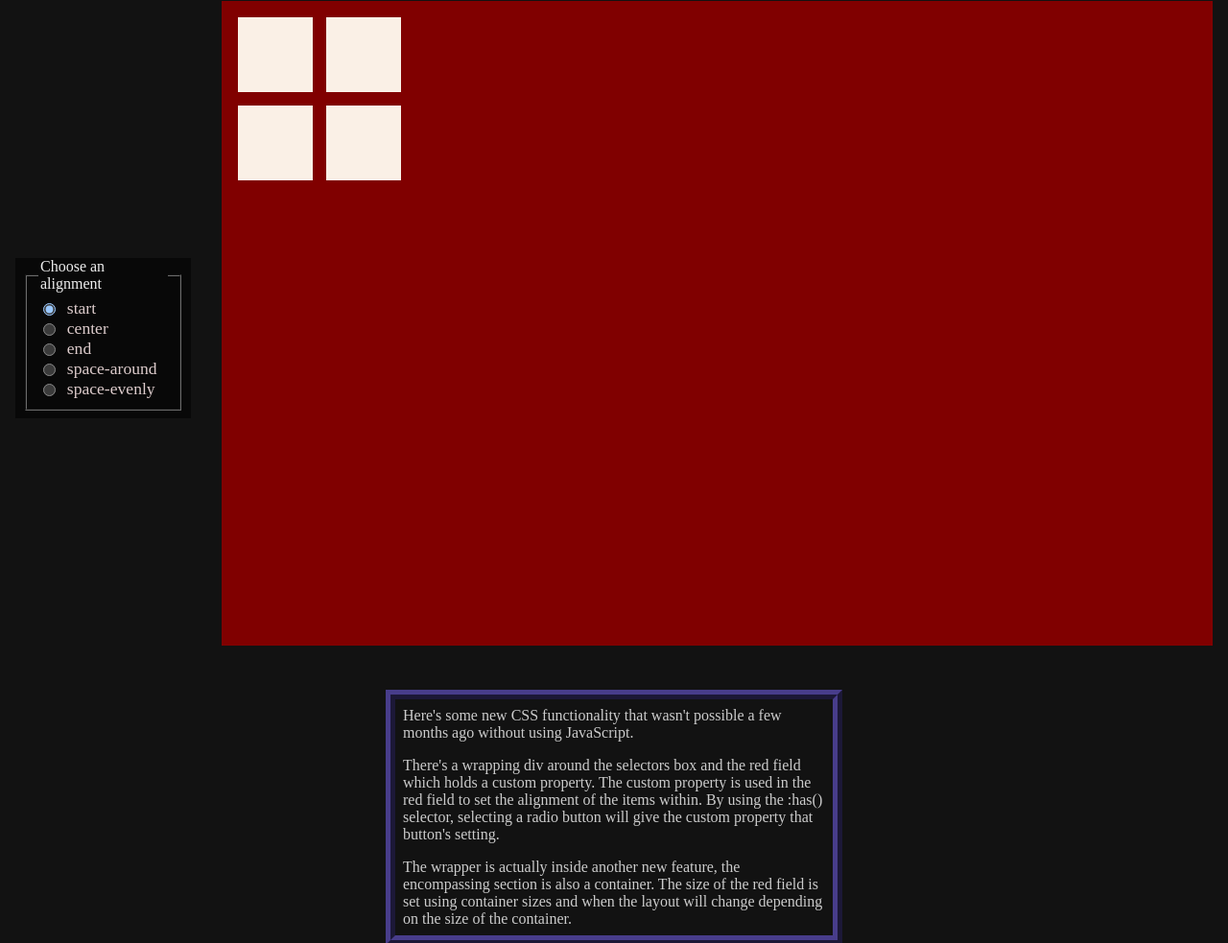
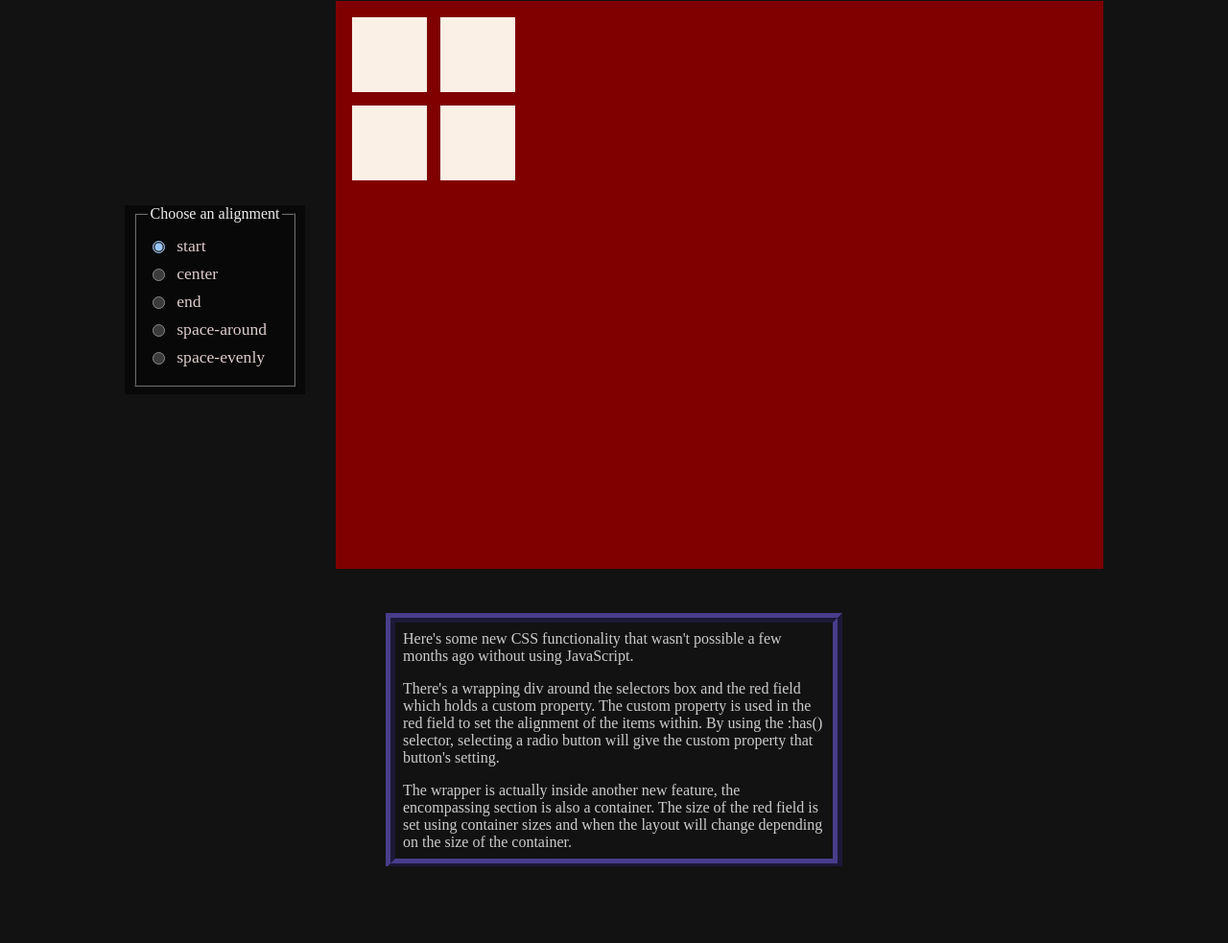
Before and after one commit to Octanoz/Searchlight, a plain HTML site: page index.html in a window 1280 px wide. Shown: the part 1511-2494 px from the top of the page at 96% size. After the commit the page ends 2414 px from the top, so only its background shows below. Drawn offline with Linux system fonts and the light colour scheme.

Commit message:
Decreased the size of the red field for both desktop and mobile devices and added some padding to the radio button divs.

```diff
--- a/styles.css
+++ b/styles.css
@@ -419,6 +419,7 @@
 
         & fieldset>* {
             display: table;
+            margin-bottom: 0.5em;
         }
 
         & div:has([type=radio]:checked) {
@@ -434,8 +435,8 @@
         grid-template-columns: 80px 80px;
         grid-auto-rows: 80px;
         gap: 0.75rem;
-        width: 80cqw;
-        height: 80cqh;
+        width: 60cqw;
+        height: 70cqh;
         margin-bottom: 2rem;
         padding: 1rem;
 
@@ -465,7 +466,7 @@
     }
 }
 
-@container bod (width < 900px) {
+@container bod (width < 800px) {
     #dynamic-changes {
         .dynamic-wrap {
             display: grid;
```
